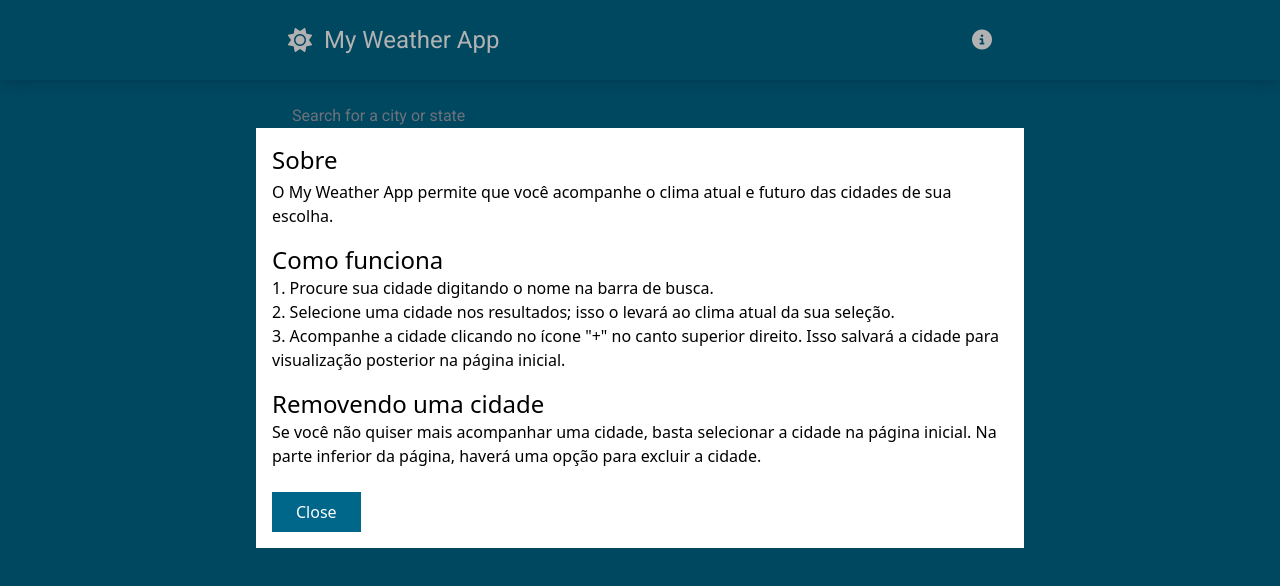
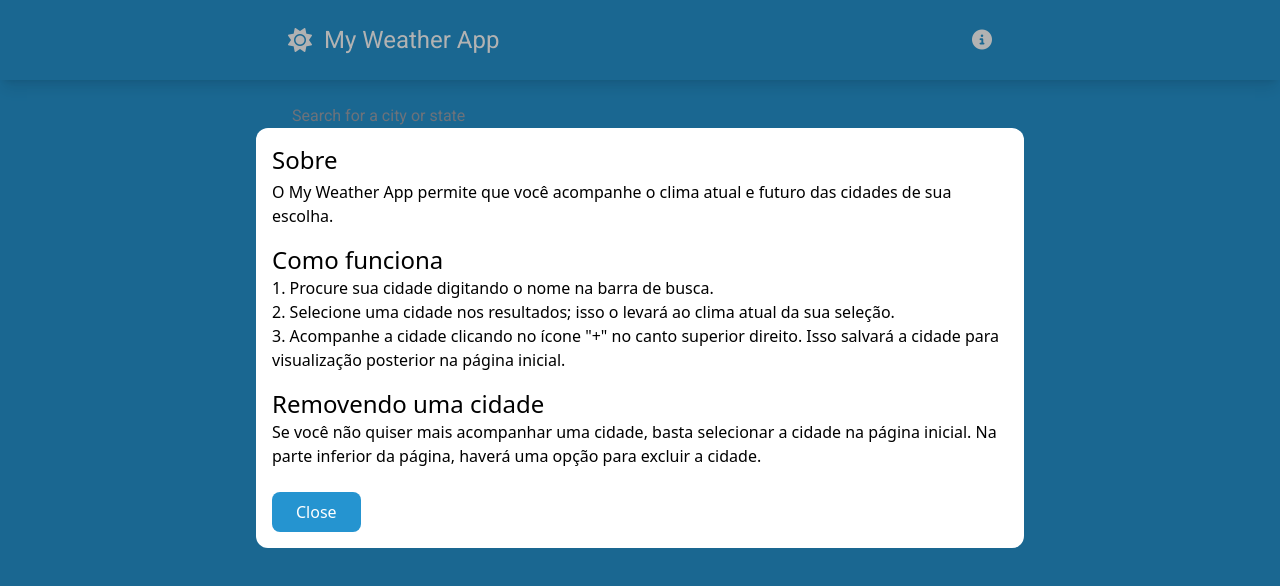
Before and after one commit to larasouto/roadmap, a Vue app in the folder vue-app/vue-project/: page / in a window 1280 px wide. Both pictures are taken after a click on the icon 982 px from the left and 40 px from the top of the page. Shown: the top 586 px of the page. Built offline with nearby package versions, Linux system fonts and the light colour scheme.

Commit message:
fix: minor changes

```diff
--- a/vue-app/vue-project/src/components/BaseModal.vue
+++ b/vue-app/vue-project/src/components/BaseModal.vue
@@ -7,9 +7,9 @@
      <Transition name="modal-inner">
       <div
       v-if="modalActive"
-      class="p-4 bg-white self-start mt-32 max-w-screen-md">
+      class="p-4 bg-white self-start mt-32 max-w-screen-md rounded-xl">
         <slot></slot>
-        <button class="bg-weather-primary text-white px-6 py-2 mt-6"
+        <button class="bg-weather-primary text-white px-6 py-2 mt-6 rounded-lg"
         @click="$emit('close-modal')">
         Close
         </button>
--- a/vue-app/vue-project/tailwind.config.js
+++ b/vue-app/vue-project/tailwind.config.js
@@ -4,8 +4,8 @@ export default {
   theme: {
     extend: {
       colors: {
-        "weather-primary": "#00668A",
-        "weather-secondary": "#004E71",
+        "weather-primary": "#2594d0",
+        "weather-secondary": "#45b2e8",
       }
     },
     fontFamily: {
```
